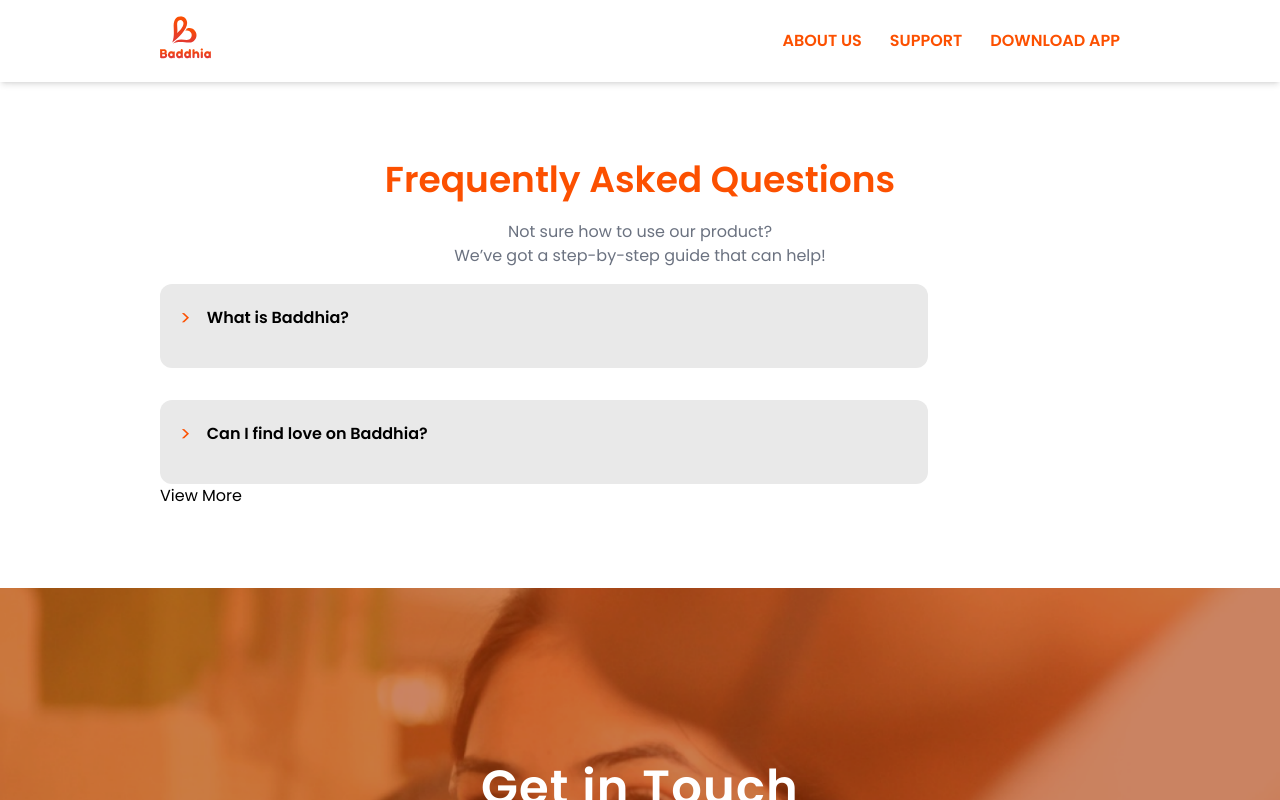
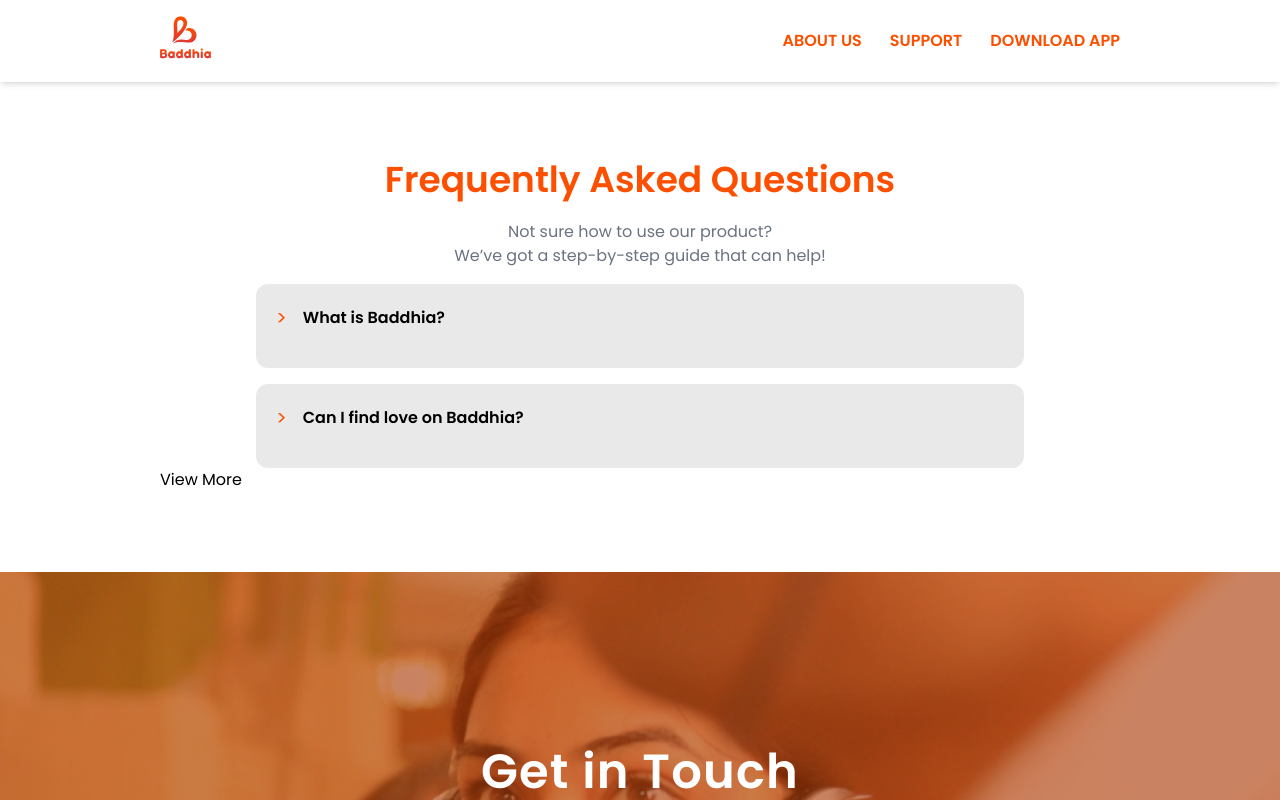
Before and after one commit to Tolutoon/baddhia, a React (Vite) app: page /support in a window 1280 px wide. Shown: the top 800 px of the page. Built offline with nearby package versions, Linux system fonts and the light colour scheme.

Commit message:
in progress

```diff
--- a/src/components/FaqTest.jsx
+++ b/src/components/FaqTest.jsx
@@ -12,8 +12,9 @@ function FaqTest() {
       prevItems.map((item) => {
         if (item.id === itemId) {
           return { ...item, active: !item.active };
+        } else {
+          return { ...item, active: false };
         }
-        return item;
       })
     );
   };
@@ -27,7 +28,7 @@ function FaqTest() {
         Not sure how to use our product? <br /> We’ve got a step-by-step guide
         that can help!
       </h3>
-      <div className="h-full flex gap-8 flex-col">
+      <div className="h-full flex gap-4 flex-col justify-center items-center">
         <div className="flex flex-col bg-[#e9e9e9] rounded-xl p-5 md:w-[60vw] w-[80vw] group">
           <div
             className="flex items-center gap-4 mb-4 cursor-pointer"
@@ -93,15 +94,32 @@ function FaqTest() {
             } text-gray-500`}
           >
             <p>
-              Baddhia is an online matchmaking, intimacy-building and social
-              commerce platform that helps you find your perfect match and build
-              a healthy, lifelong romantic relationship, no matter where you are
-              in the world. We understand that finding the right person can be
-              challenging, and that’s why we use a sophisticated mathematical
-              algorithm to evaluate your psychographic and demographic
-              information and match you with someone who shares your values,
-              interests, and lifestyle.
+              Yes, you can. Love is a beautiful thing, and we are all out just
+              for you. Kindly do these things to increase your chances of
+              finding love on the app
             </p>
+            <br />
+            <ol className="gap-2 flex flex-col">
+              <li>
+                {" "}
+                1. Be yourself and avoid pretending to be someone you are not.
+              </li>
+              <li> 2. Be honest about your purpose on the app.</li>
+              <li> 3. Fill your profile completely and honestly.</li>
+              <li>
+                {" "}
+                4. Use the <strong>Find Your Perfect Match</strong> feature to
+                increase your chances by 10x.
+              </li>
+              <li>
+                {" "}
+                5. Be patient because it takes time to find love. Don’t get
+                discouraged if you don’t find one right away.
+              </li>
+              <li> 3. Fill your profile completely and honestly.</li>
+              <li> 3. Fill your profile completely and honestly.</li>
+              <li> 3. Fill your profile completely and honestly.</li>
+            </ol>
           </div>
         </div>
       </div>
```
